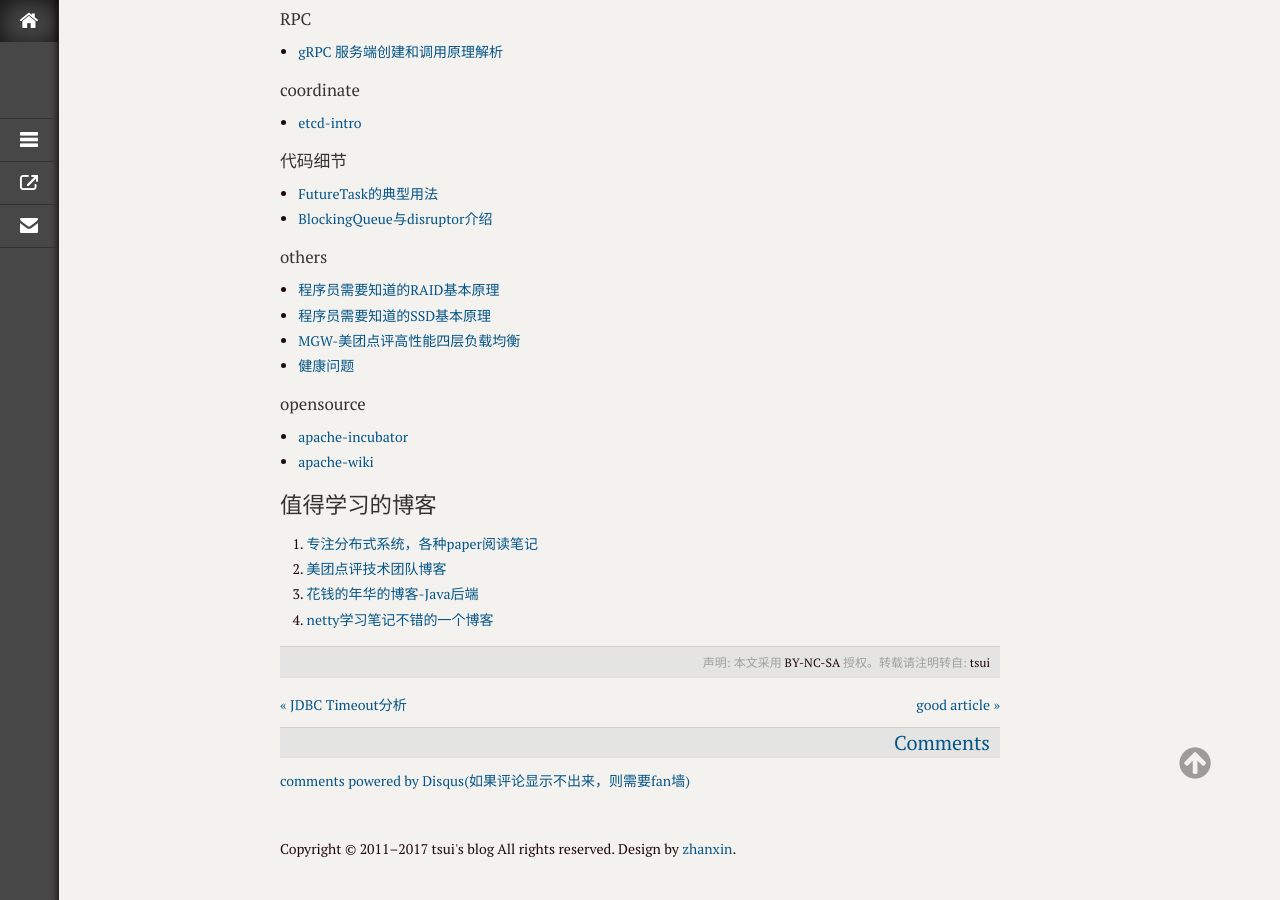
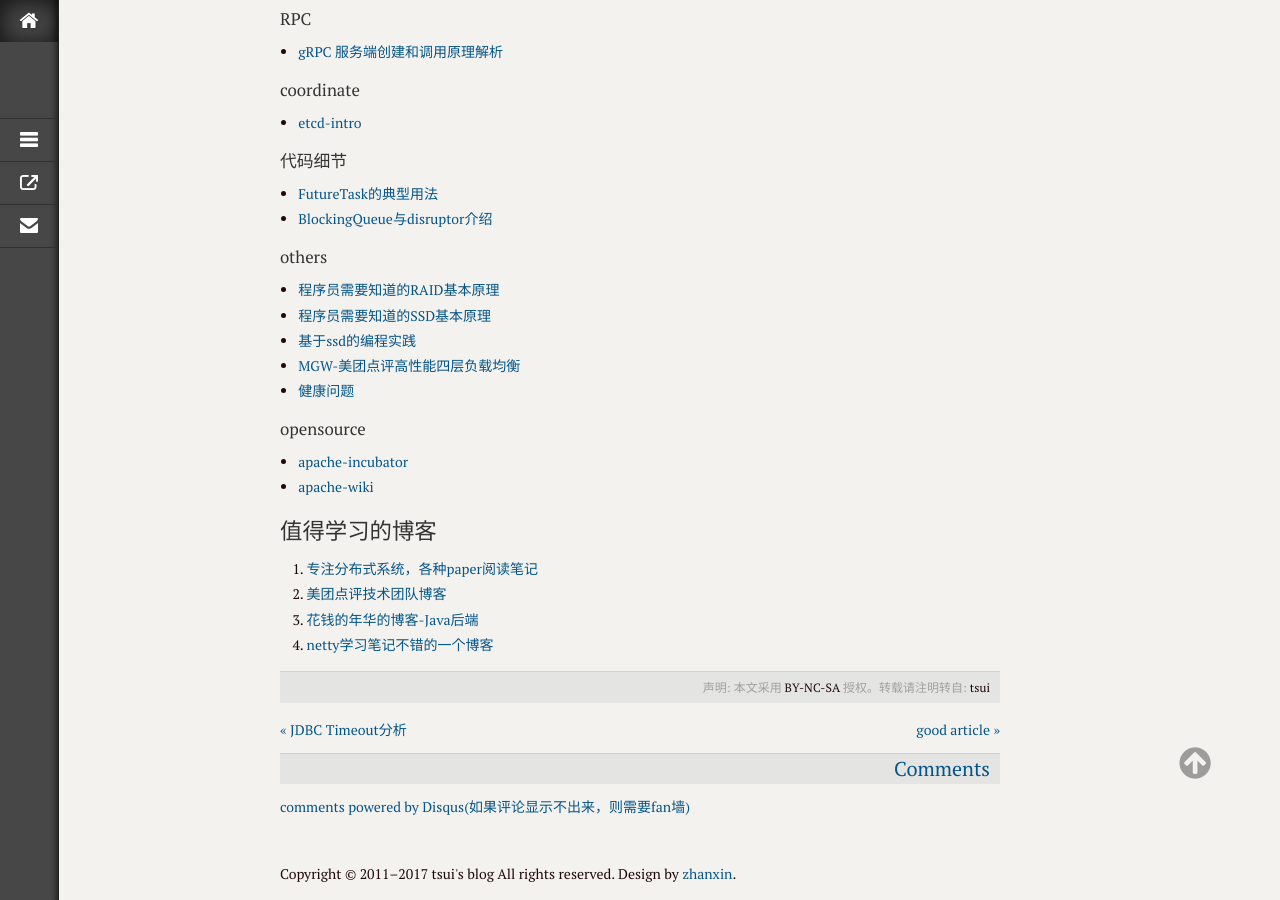
Before and after one commit to xmtsui/blog, a Jekyll site: the page built from _posts/2017/2017-03-14-readqueue-01.md, in a window 1280 px wide and 900 px high, scrolled down 2043 px. Built offline with Jekyll 4.4.1, drawn with Linux system fonts in a browser that asks for light colours; comment, search, counter and statistics services are not loaded.

Commit message:
modify by quickcommint

```diff
--- a/_posts/2017/2017-03-14-readqueue-01.md
+++ b/_posts/2017/2017-03-14-readqueue-01.md
@@ -93,6 +93,7 @@ categories:
 #### others
 * [程序员需要知道的RAID基本原理](http://oserror.com/backend/raid-principle/)
 * [程序员需要知道的SSD基本原理](http://oserror.com/backend/ssd-principle/)
+* [基于ssd的编程实践](http://codecapsule.com/2014/02/12/coding-for-ssds-part-1-introduction-and-table-of-contents/)
 * [MGW-美团点评高性能四层负载均衡](http://tech.meituan.com/MGW.html)
 * [健康问题](https://www.ncbi.nlm.nih.gov/pubmed/15798944)
 
```
